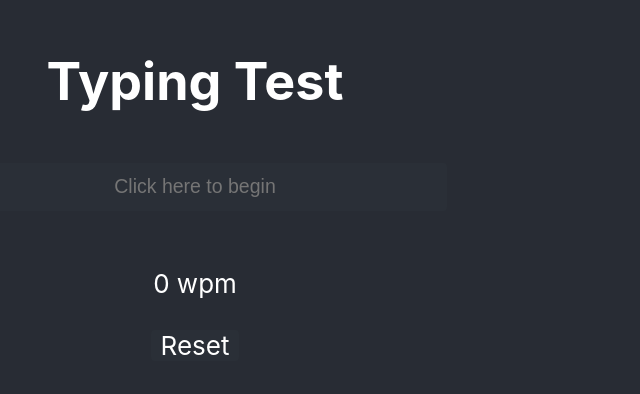
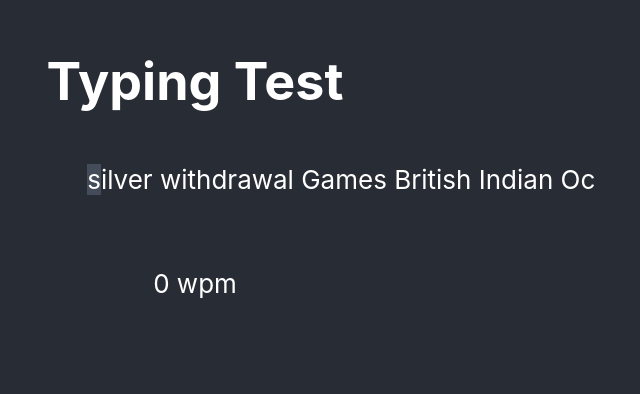
Before and after one commit to seunghunoh57/typing-test, a React (Create React App) app: page / in a window 1280 px wide. Shown: the part 230-624 px from the top of the page, without its empty margins (445-1085 px from the left). Built offline with nearby package versions, Linux system fonts and the light colour scheme.

Commit message:
Created basics for typing test

```diff
--- a/src/App.css
+++ b/src/App.css
@@ -1,5 +1,6 @@
 .App {
   text-align: center;
+  overflow-x: hidden;
 }
 
 @media (prefers-reduced-motion: no-preference) {
@@ -55,10 +56,14 @@
 }
 
 .textInputBase {
+  white-space: pre;
   height: calc(30px + 2vmin);
-  width: 600px;
   position: relative;
   margin-top: 2vh
+}
+
+.currentChar {
+  background-color: #434c58
 }
 
 .textInputBox {
@@ -70,7 +75,6 @@
   border: none;
   position: absolute;
   text-align: center;
-  width: 500px;
   top: 50%;
   left: 50%;
   transform: translate(-50%, -50%)
--- a/src/App.js
+++ b/src/App.js
@@ -1,24 +1,41 @@
 import React, { useState } from "react";
-import TextInput from "./TextInput.js";
 import AppButton from "./AppButton.js";
+import useKeyPress from "./useKeyPress.js";
 import { generate } from "./WordGenerator.js";
 import "./App.css";
 
 function App() {
-  const initialWords = generate();
-  const [currentChar, setCurrentChar] = useState("");
-  const [correctCount, incrementCorrectCount] = useState(0);
-  const [incorrectCount, incrementIncorrectCount] = useState(0);
+  const words = generate();
+  const [leftPadding, setLeftPadding] = useState(
+    new Array(40).fill(" ").join(" ")
+  );
+  const [outgoingChars, setOutgoingChars] = useState("");
+  const [currentChar, setCurrentChar] = useState(words.charAt(0));
+  const [incomingChars, setIncomingChars] = useState(words.substr(1));
+  const [timer, setTimer] = useState();
+  const [wordCount, setWordCount] = useState(0);
   const [wpm, setWPM] = useState("0");
 
-  const handleKeyPress = (e) => {
-    console.log(e.key);
-    setCurrentChar(currentChar + e.key);
-  };
+  useKeyPress((key) => {
+    console.log(key);
+    let updatedOutgoingChars = outgoingChars;
+    let updatedIncomingChars = incomingChars;
 
-  const handleReset = () => {
-    setCurrentChar("Click here to begin");
-  };
+    if (key === currentChar) {
+      if (leftPadding.length > 0) {
+        setLeftPadding(leftPadding.substring(1));
+      }
+      updatedOutgoingChars += currentChar;
+      setOutgoingChars(updatedOutgoingChars);
+
+      setCurrentChar(incomingChars.charAt(0));
+      updatedIncomingChars = incomingChars.substring(1);
+      if (updatedIncomingChars.split(" ").length < 10) {
+        updatedIncomingChars += " " + generate();
+      }
+      setIncomingChars(updatedIncomingChars);
+    }
+  });
 
   const calculateWPM = () => {};
 
@@ -26,13 +43,15 @@ function App() {
     <div className="App">
       <header className="App-header">
         <h1>Typing Test</h1>
-        <TextInput
-          text={currentChar}
-          handleKeyPress={handleKeyPress}
-        ></TextInput>
+        <div className="textInputBase" onKeyPress={useKeyPress}>
+          <span className="outgoingText correct-text">
+            {(leftPadding + outgoingChars).slice(-40)}
+          </span>
+          <span className="currentChar">{currentChar}</span>
+          <span className="incomingText">{incomingChars.substr(0, 40)}</span>
+        </div>
         <div className="break"></div>
         <p id="wpm">{wpm} wpm</p>
-        <AppButton text={"Reset"} onClick={handleReset}></AppButton>
       </header>
     </div>
   );
--- a/src/TextInput.js
+++ /dev/null
@@ -1,27 +0,0 @@
-import React from "react";
-import "./App.css";
-
-function TextInput(props) {
-  const handleFocus = (e) => {
-    e.target.placeholder = "";
-  };
-
-  const handleBlur = (e) => {
-    e.target.placeholder = "Click here to begin";
-  };
-
-  return (
-    <div className="textInputBase">
-      <input
-        type="text"
-        placeholder={"Click here to begin"}
-        className="textInputBox"
-        onKeyPress={props.handleKeyPress}
-        onFocus={handleFocus}
-        onBlur={handleBlur}
-      ></input>
-    </div>
-  );
-}
-
-export default TextInput;
--- /dev/null
+++ b/src/useKeyPress.js
@@ -0,0 +1,27 @@
+import { useState, useEffect } from "react";
+
+const useKeyPress = (callback) => {
+  const [keyPressed, setKeyPressed] = useState();
+  useEffect(() => {
+    const downHandler = ({ key }) => {
+      if (keyPressed !== key && key.length === 1) {
+        setKeyPressed(key);
+        callback && callback(key);
+      }
+    };
+    const upHandler = () => {
+      setKeyPressed(null);
+    };
+
+    window.addEventListener("keydown", downHandler);
+    window.addEventListener("keyup", upHandler);
+
+    return () => {
+      window.removeEventListener("keydown", downHandler);
+      window.removeEventListener("keyup", upHandler);
+    };
+  });
+  return keyPressed;
+};
+
+export default useKeyPress;
```
